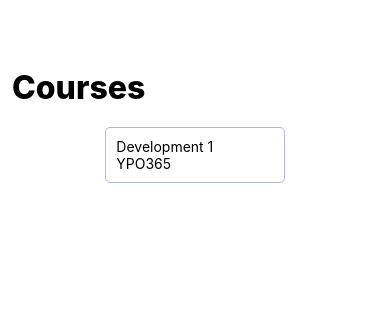
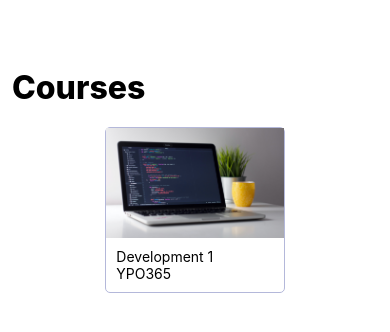
Before and after one commit to MiniJJackson/2_Canvas_Tiles_Custom_Components, a React Native app: screen / in a window 390 px wide. Shown: the top 332 px of the page. Built offline with nearby package versions, Linux system fonts and the light colour scheme.

Commit message:
UPDATE images in courseImages

```diff
--- a/components/Course.js
+++ b/components/Course.js
@@ -5,7 +5,7 @@ const Course = props => {
     return  (
         /* Build up your tile structure here */
         <View style={styles.tile}>
-            <Image style={styles.tileImage} source={require('./../assets/courseImage/macbook-code.jpg')}/>
+            <Image style={styles.tileImage} source={require('./../assets/courseImages/macbook-code.jpg')}/>
 
             <View style={styles.tileDetail}>
                 <Text styele={styles.tileHeader}>{props.title}</Text>
```
